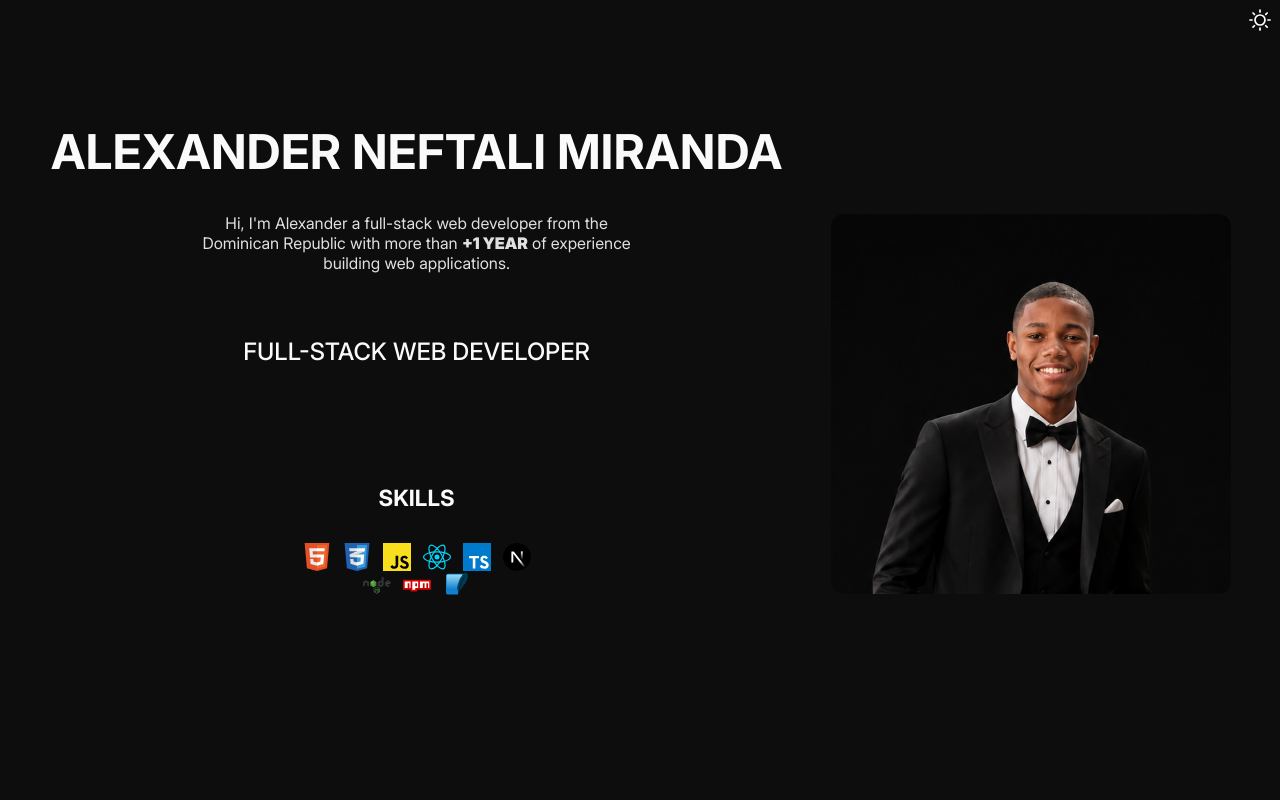
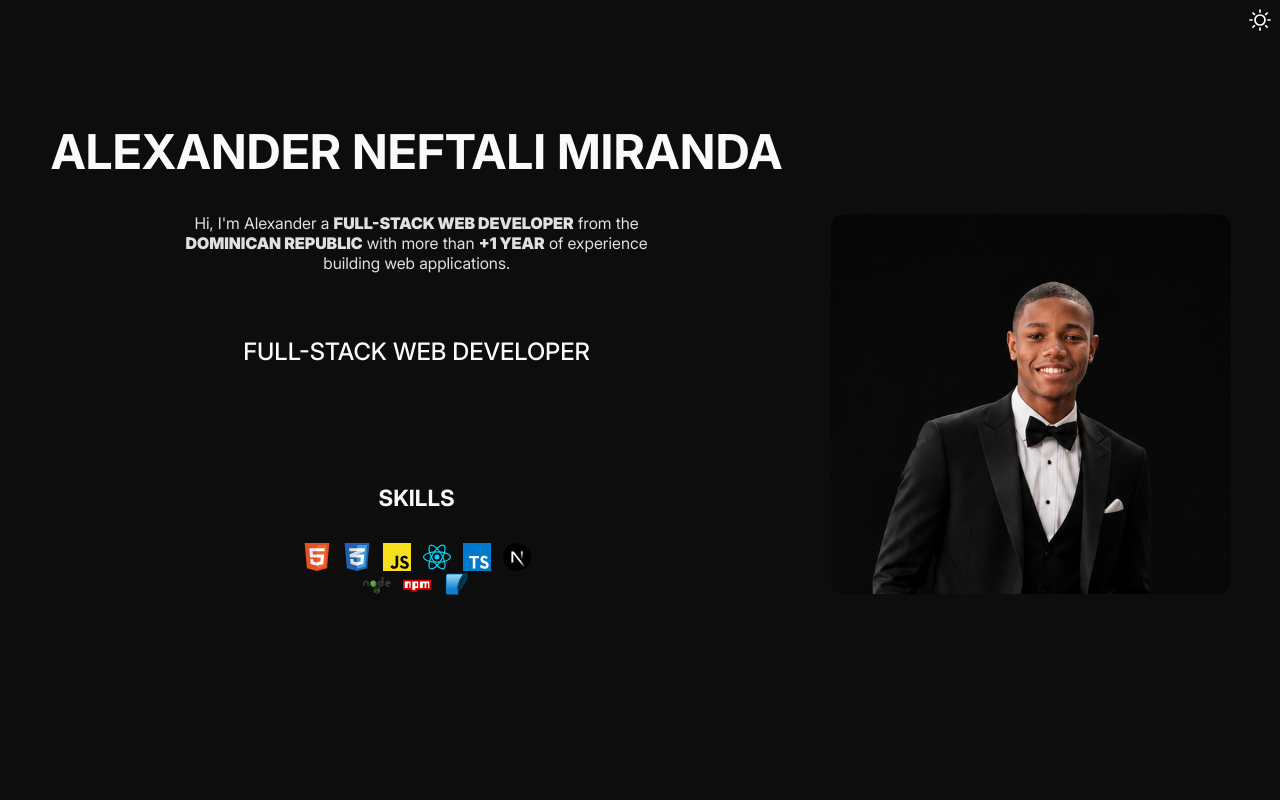
Before and after one commit to AlexanderLaurencio/my-portfolio, a Next.js app: page / in a window 1280 px wide. Shown: the top 800 px of the page. Built offline with nearby package versions, Linux system fonts and the light colour scheme.

Commit message:
Some details

```diff
--- a/src/components/hero/Hero.tsx
+++ b/src/components/hero/Hero.tsx
@@ -9,7 +9,7 @@ export default function Hero() {
             <div className="heroTextContainer">
                 <h1 className="hero_title">alexander neftali miranda</h1>
                 <p className="hero_paragraph">
-                    Hi, I'm Alexander a full-stack web developer from the Dominican Republic with more than <b>+1 year</b> of experience building web applications.
+                    Hi, I'm Alexander a <b>full-stack web developer</b> from the <b>Dominican Republic</b> with more than <b>+1 year</b> of experience building web applications.
                 </p>
                 <h2 className="hero_subtitle">Full-Stack Web Developer</h2>
             </div>
--- a/src/components/hero/hero.modules.css
+++ b/src/components/hero/hero.modules.css
@@ -35,7 +35,7 @@
 .hero_paragraph{
     font-size: var(--font-size-small);
     color: var(--text-secondary);
-    width: 60%;
+    width: 70%;
     align-self: center;
 }
 
```
